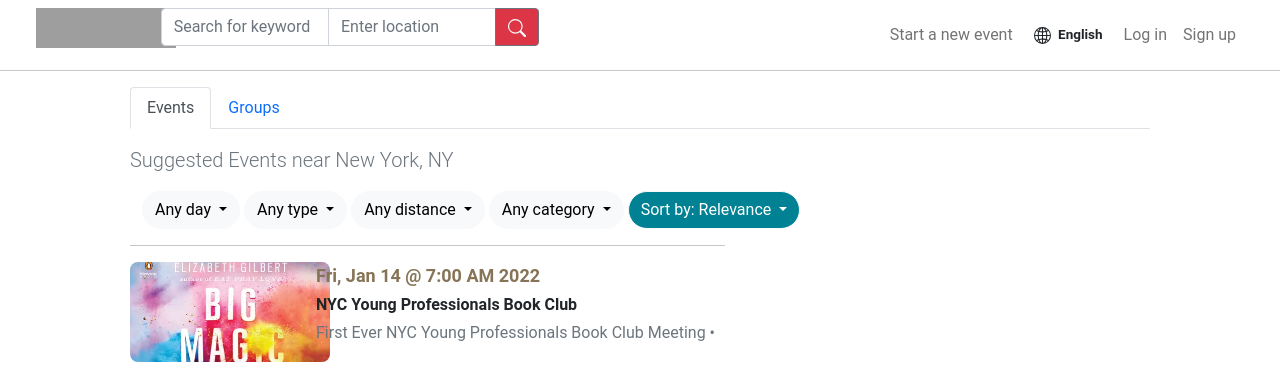
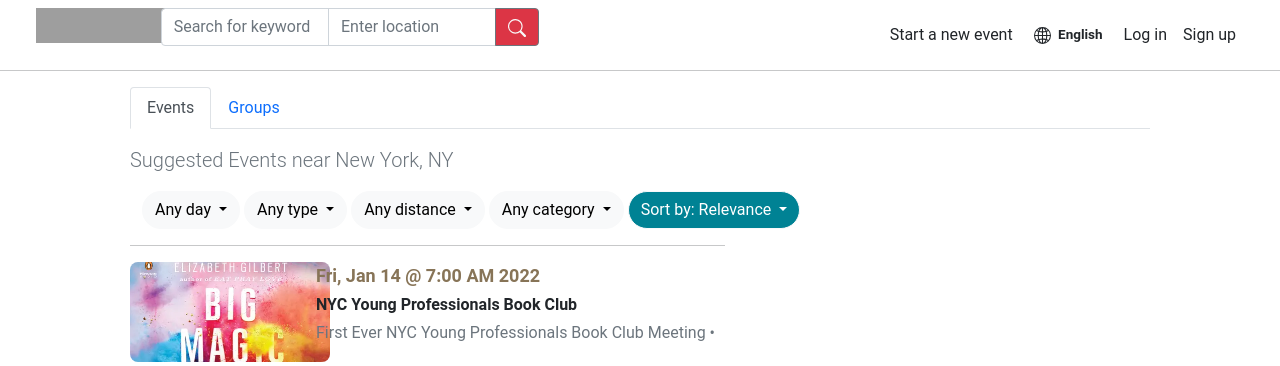
Before and after one commit to 05-1951060517-NguyenQuynhAnh/Nhom9_BTL_CNWeb, a PHP site: page /test/find.php in a window 1280 px wide. Shown: the top 366 px of the page. Run offline with PHP 8.4, Linux system fonts and the light colour scheme; a user stored in the database is signed in; data comes from the database, SQL or seed files in the repository; data that the repository does not hold is empty; some libraries are stand-ins or nearby versions; grey boxes are pictures that could not be loaded.

Commit message:
update find.php

```diff
--- a/find.php
+++ b/find.php
@@ -30,8 +30,8 @@
                     <div class="container-fluid">
                         <div class="col-md-6 row">
                             <div class="col-md-2">
-                                <a class="navbar-brand" href="#"><img src="images/logo.png" alt="" width="140"
-                                        height="40"></a>
+                                <a class="navbar-brand" href="index.php"><img src="images/logo.png" alt="" width="140"
+                                        height="35"></a>
                             </div>
                             <div class="col-md-8 ms-4">
                                 <div class="input-group mb-3">
@@ -56,7 +56,7 @@
                             <div class="collapse navbar-collapse" id="navbarSupportedContent">
                                 <ul class="navbar-nav ms-auto mb-2 mb-lg-0">
                                     <li class="nav-item">
-                                        <a class="nav-link" href="addevent.php">Start a new event</a>
+                                        <a class="nav-link text-dark" href="addevent.php">Start a new event</a>
                                     </li>
                                     <li class="nav-item mt-2">
                                         <?php
@@ -64,10 +64,10 @@
                                         ?>
                                     </li>
                                     <li class="nav-item">
-                                        <a class="nav-link" href="login.php">Log in</a>
+                                        <a class="nav-link text-dark" href="login.php">Log in</a>
                                     </li>
                                     <li class="nav-item">
-                                        <a class="nav-link" href="signup.php">Sign up</a>
+                                        <a class="nav-link text-dark" href="signup.php">Sign up</a>
                                     </li>
                                 </ul>
                             </div>
```
